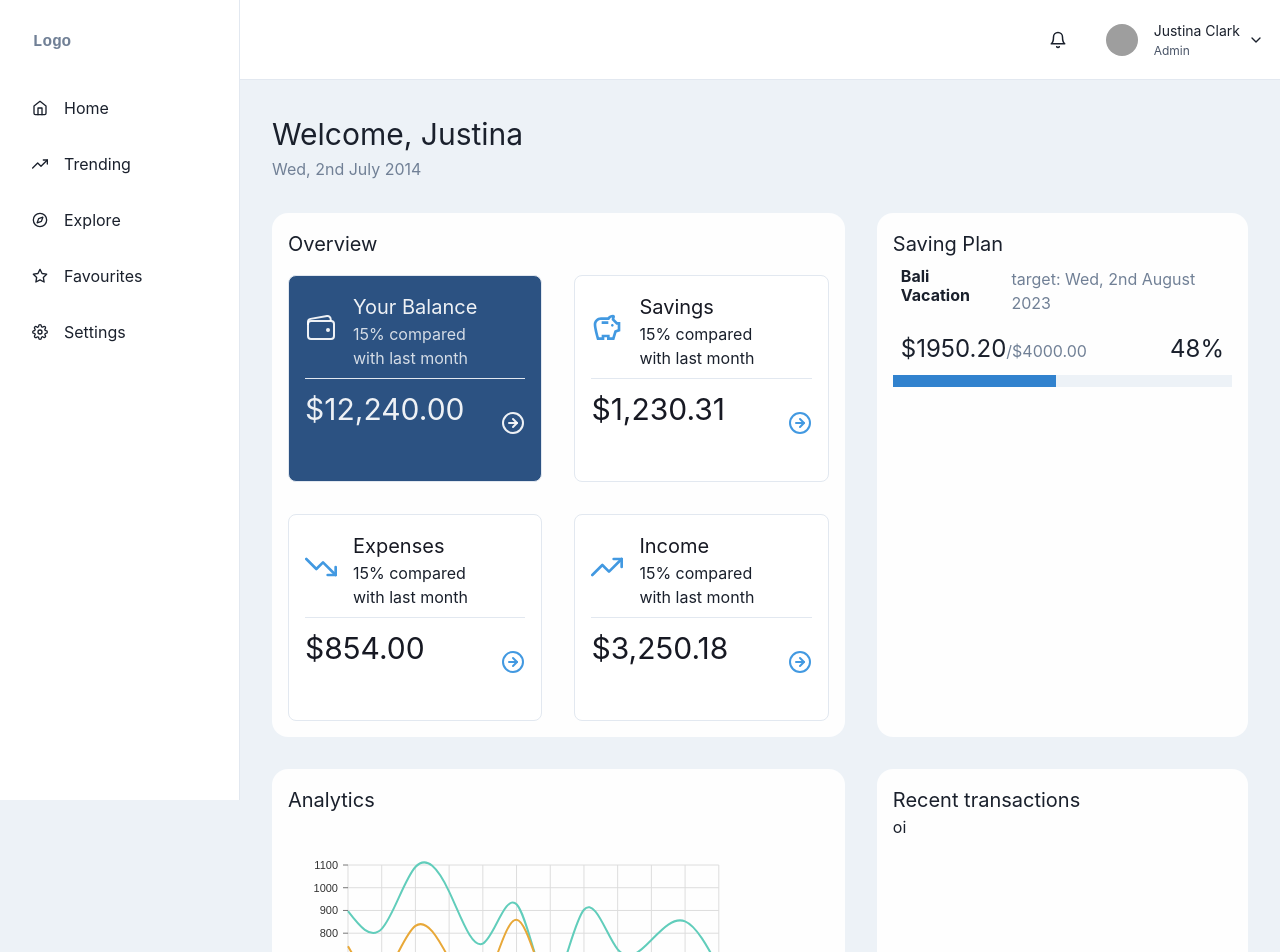
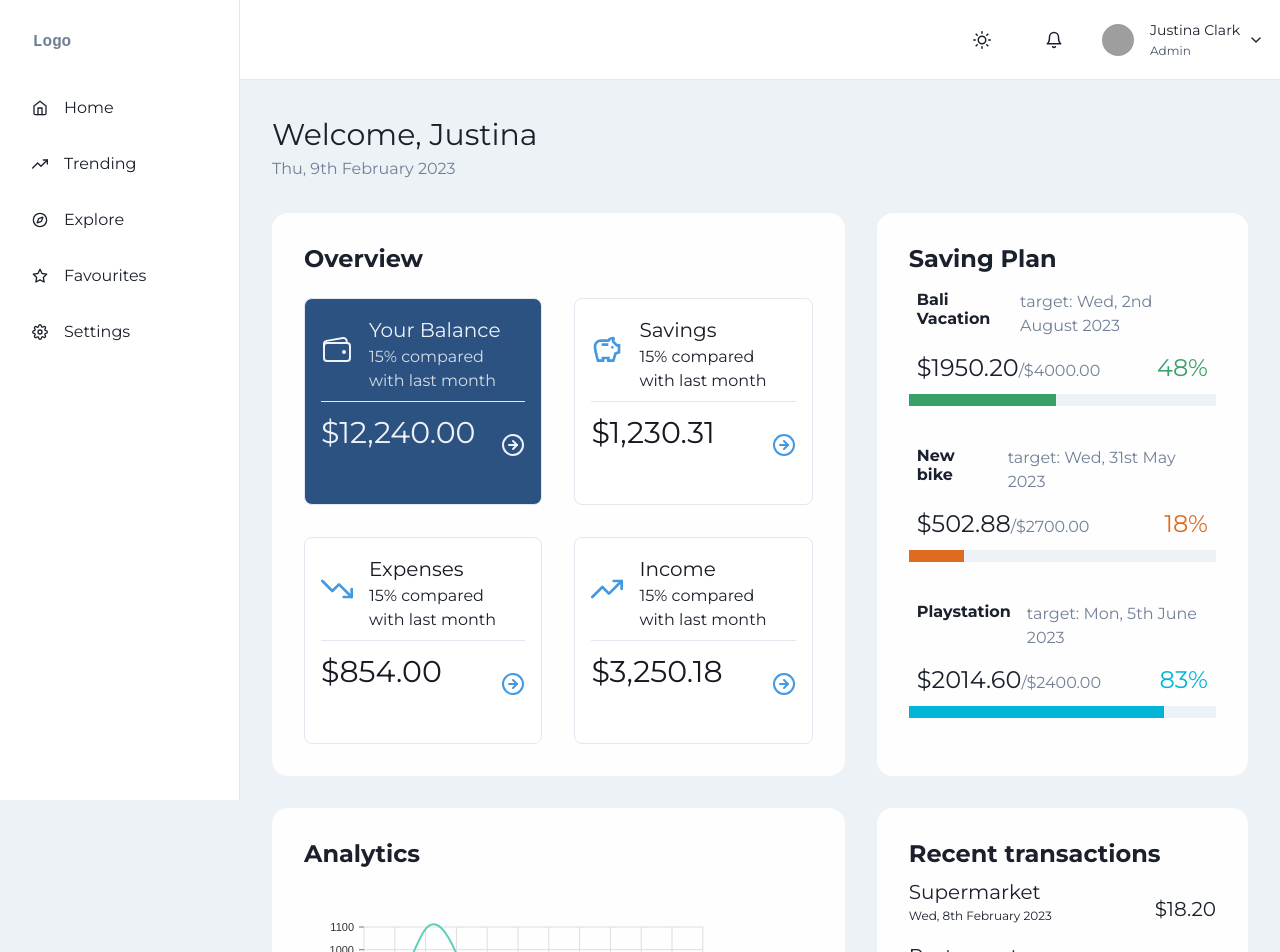
Before and after one commit to igorc2/ventorrillo, a Next.js app: page / in a window 1280 px wide. Shown: the top 952 px of the page. Built offline with nearby package versions, Linux system fonts and the light colour scheme; grey boxes are pictures that could not be loaded.

Commit message:
adding stuff to dashboard

```diff
--- a/src/app/layout.tsx
+++ b/src/app/layout.tsx
@@ -1,6 +1,20 @@
 'use client'
 import Navbar from '@/components/Navbar'
+import theme from '@/theme'
 import { ChakraProvider } from '@chakra-ui/react'
+import { Inter, Montserrat } from '@next/font/google'
+import styles from '../styles/component.module.css'
+
+
+const inter = Inter({
+  subsets: ['latin'],
+  variable: '--inter-font',
+})
+
+const montserrat = Montserrat({
+  subsets: ['latin'],
+  variable: '--montserrat-font',
+})
 
 export default function RootLayout({
   children,
@@ -15,11 +29,13 @@ export default function RootLayout({
       */}
       <head />
       <body>
-        <ChakraProvider>
-          <Navbar>
-            {children}
-          </Navbar>
-        </ChakraProvider>
+        <main className={`${montserrat.className} ${inter.variable}`}>
+          <ChakraProvider theme={theme}>
+            <Navbar>
+              {children}
+            </Navbar>
+          </ChakraProvider>
+        </main>
       </body>
     </html>
   )
--- a/src/components/Dashboard.tsx
+++ b/src/components/Dashboard.tsx
@@ -1,6 +1,5 @@
 'use client'
-import { Box, Grid, GridItem, Text } from '@chakra-ui/react'
-import { format } from 'date-fns'
+import { Box, Flex, Grid, GridItem, Text } from '@chakra-ui/react'
 import { DashboardCard } from './DashboardCard'
 import { NumberInfoCard } from './NumberInfoCard'
 import {
@@ -11,13 +10,82 @@ import { MdOutlineSavings } from 'react-icons/md'
 import { FiTrendingDown, FiTrendingUp } from 'react-icons/fi'
 import LineChart from './LineChart'
 import { SavingProgressInfo } from './SavingProgressInfo'
+import { formattedToday } from '@/helpers/dates';
+import { TransactionItem } from './TransactionItem';
+
+
+const savingPlans = [
+  {
+    id: 1,
+    total: 4000,
+    current: 1950.20,
+    title: 'Bali Vacation',
+    dueDate: '2023-08-02',
+    color: 'green',
+  },
+  {
+    id: 2,
+    total: 2700,
+    current: 502.88,
+    title: 'New bike',
+    dueDate: '2023-05-31',
+    color: 'orange',
+  },
+  {
+    id: 3,
+    total: 2400,
+    current: 2014.60,
+    title: 'Playstation',
+    dueDate: '2023-06-05',
+    color: 'cyan',
+  }
+]
+
+const transactions = [
+  {
+    id: 1,
+    date: '2023-02-08',
+    value: 18.20,
+    description: 'Supermarket'
+  },
+  {
+    id: 2,
+    date: '2023-02-07',
+    value: 34,
+    description: 'Restaurant'
+  },
+  {
+    id: 3,
+    date: '2023-02-07',
+    value: 280,
+    description: 'Dentist'
+  },
+  {
+    id: 4,
+    date: '2023-01-06',
+    value: 28.30,
+    description: 'Pharmacy'
+  },
+  {
+    id: 5,
+    date: '2023-01-06',
+    value: 15,
+    description: 'Japanese magazine'
+  },
+  {
+    id: 6,
+    date: '2023-01-06',
+    value: 120,
+    description: 'Hotel'
+  },
+]
 
 export default function Dashboard() {
-  const result = format(new Date(2014, 6, 2), "EEE, do MMMM yyyy")
+
   return (
     <>
       <Text fontSize='3xl'>Welcome, Justina</Text>
-      <Text fontSize='l'  color='gray.500'>{result}</Text>
+      <Text fontSize='l'  color='gray.500'>{formattedToday()}</Text>
 
       <Grid
         paddingTop={8}
@@ -71,12 +139,20 @@ export default function Dashboard() {
         </GridItem>
         <GridItem colSpan={2}>
           <DashboardCard  title="Saving Plan" >
-            <SavingProgressInfo
-              total={4000}
-              current={1950.20}
-              title='Bali Vacation'
-              dueDate='2023-08-02'
-            ></SavingProgressInfo>
+            <Flex flexDirection={'column'} gap={8}>
+              {savingPlans.map((savingPlan) => (
+                <SavingProgressInfo
+                  key={savingPlan.id}
+                  total={savingPlan.total}
+                  current={savingPlan.current}
+                  title={savingPlan.title}
+                  dueDate={savingPlan.dueDate}
+                  color={savingPlan.color}
+                />
+              ))
+              }
+            </Flex>
+
           </DashboardCard>
         </GridItem>
         <GridItem colSpan={3}>
@@ -88,7 +164,14 @@ export default function Dashboard() {
         </GridItem>
         <GridItem colSpan={2}>
           <DashboardCard  title="Recent transactions" >
-            oi
+            {transactions.map((transaction) => (
+              <TransactionItem
+                key={transaction.id}
+                date={transaction.date}
+                value={transaction.value}
+                description={transaction.description}
+              />
+            ))}
           </DashboardCard>
         </GridItem>
       </Grid>
--- a/src/components/DashboardCard.tsx
+++ b/src/components/DashboardCard.tsx
@@ -1,4 +1,4 @@
-import { Box, Text } from '@chakra-ui/react'
+import { Box, Heading, Text } from '@chakra-ui/react'
 
 interface IDashboardCardProps {
   title: string,
@@ -9,8 +9,8 @@ export function DashboardCard(props: IDashboardCardProps) {
   const { title, children } = props
 
   return (
-    <Box bg='whiteAlpha.900' borderRadius={16} padding={4} h={'100%'}>
-      <Text fontSize='xl'>{title}</Text>
+    <Box bg='whiteAlpha.900' borderRadius={16} padding={8} h={'100%'}>
+      <Heading fontSize='2xl' paddingBottom={2}>{title}</Heading>
       {children}
     </Box>
   )
--- a/src/components/Navbar.tsx
+++ b/src/components/Navbar.tsx
@@ -22,6 +22,7 @@ import {
   MenuItem,
   MenuList,
   Button,
+  useColorMode,
 } from '@chakra-ui/react';
 import {
   FiHome,
@@ -35,6 +36,7 @@ import {
 } from 'react-icons/fi';
 import { IconType } from 'react-icons';
 import { ReactText } from 'react';
+import { SunIcon } from '@chakra-ui/icons';
 
 interface LinkItemProps {
   name: string;
@@ -152,6 +154,7 @@ interface MobileProps extends FlexProps {
   onOpen: () => void;
 }
 const MobileNav = ({ onOpen, ...rest }: MobileProps) => {
+  const { toggleColorMode } = useColorMode()
   return (
     <Flex
       ml={{ base: 0, md: 60 }}
@@ -180,6 +183,13 @@ const MobileNav = ({ onOpen, ...rest }: MobileProps) => {
       </Text>
 
       <HStack spacing={{ base: '0', md: '6' }}>
+        <IconButton
+          size="lg"
+          variant="ghost"
+          aria-label="toggle light/dark mode"
+          icon={<SunIcon />}
+          onClick={toggleColorMode}
+        />
         <IconButton
           size="lg"
           variant="ghost"
--- a/src/components/SavingProgressInfo.tsx
+++ b/src/components/SavingProgressInfo.tsx
@@ -14,13 +14,13 @@ export function SavingProgressInfo(props: ISavingProgressInfo) {
   const progress = Math.floor(current / total * 100)
   const date = format(new Date(dueDate), "EEE, do MMMM yyyy")
   return (
-    <>
+    <div>
       <Flex>
-        <Box p='2'>
+        <Box p='2' paddingBottom='1'>
           <Heading size='sm' as='h5'>{title}</Heading>
         </Box>
         <Spacer />
-        <Box p='2'>
+        <Box p='2' paddingBottom='1'>
           <Text fontSize='md' color='gray.500'>target: {date}</Text>
         </Box>
       </Flex>
@@ -31,14 +31,15 @@ export function SavingProgressInfo(props: ISavingProgressInfo) {
         </Box>
         <Spacer />
         <Box p='2'>
-          <Text fontSize='2xl' colorScheme='teal'>{progress}%</Text>
+          <Text color={`${color}.500`} fontSize='2xl' >{progress}%</Text>
         </Box>
       </Flex>
       <Progress
+        colorScheme={color}
         value={progress}
         color={color}
       ></Progress>
-    </>
+    </div>
   )
 
 }
--- /dev/null
+++ b/src/components/TransactionItem.tsx
@@ -0,0 +1,25 @@
+import { formatDate } from '@/helpers/dates'
+import { Box, Flex, Spacer, Text } from '@chakra-ui/react'
+import * as React from 'react'
+
+interface TransactionItemProps {
+  date: string,
+  value: number,
+  description: string,
+}
+
+export function TransactionItem (props: TransactionItemProps): React.ReactElement {
+  const { date, value, description } = props
+  return (
+    <Flex alignItems={'center'}>
+      <Box marginBottom={4} >
+        <Text fontSize={'xl'}>{description}</Text>
+        <Text fontSize='xs'> {formatDate(date)}</Text>
+      </Box>
+      <Spacer />
+      <Box>
+        <Text fontSize='xl'>${value.toFixed(2)}</Text>
+      </Box>
+    </Flex>
+  )
+}
--- /dev/null
+++ b/src/helpers/dates.ts
@@ -0,0 +1,10 @@
+import { format } from 'date-fns'
+
+export function formatDate(inputDate: string | Date): string {
+  return format(new Date(inputDate), "EEE, do MMMM yyyy")
+}
+
+export function formattedToday(): string {
+  const today = new Date()
+  return formatDate(today)
+}
--- /dev/null
+++ b/src/theme/index.ts
@@ -0,0 +1,24 @@
+import { extendTheme, theme as base } from '@chakra-ui/react'
+
+const theme = extendTheme({
+  colors: {
+    brand: {
+      50: "#f5fed1",
+      100: "#e8f4d1",
+      200: "#d0e9a3",
+      300: "#b9df75",
+      400: "#a1d447",
+      500: "#8ac919",
+      600: "#6ea114",
+      700: "#53790f",
+      800: "#37500a",
+      900: "#1c2805"
+    },
+  },
+  fonts: {
+    heading: `var(--montserrat-font), ${base.fonts?.heading}`,
+    body: `var(--inter-font), ${base.fonts?.body}`,
+  }
+})
+
+export default theme
```
Also changed, not shown: 1 other file (tests, documents, lock files or other folders).
